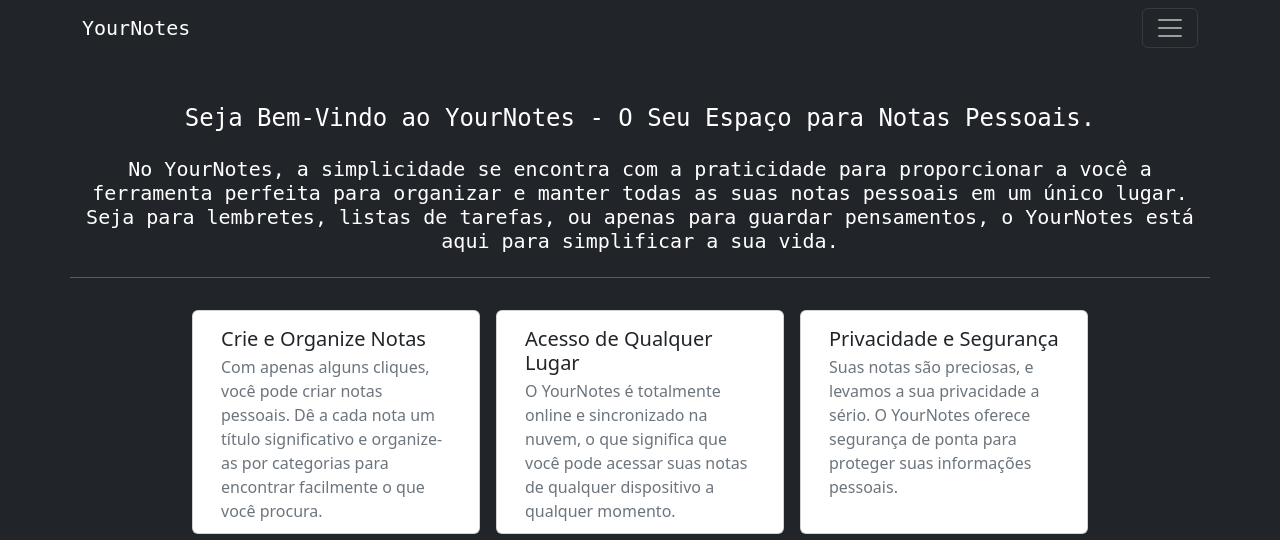
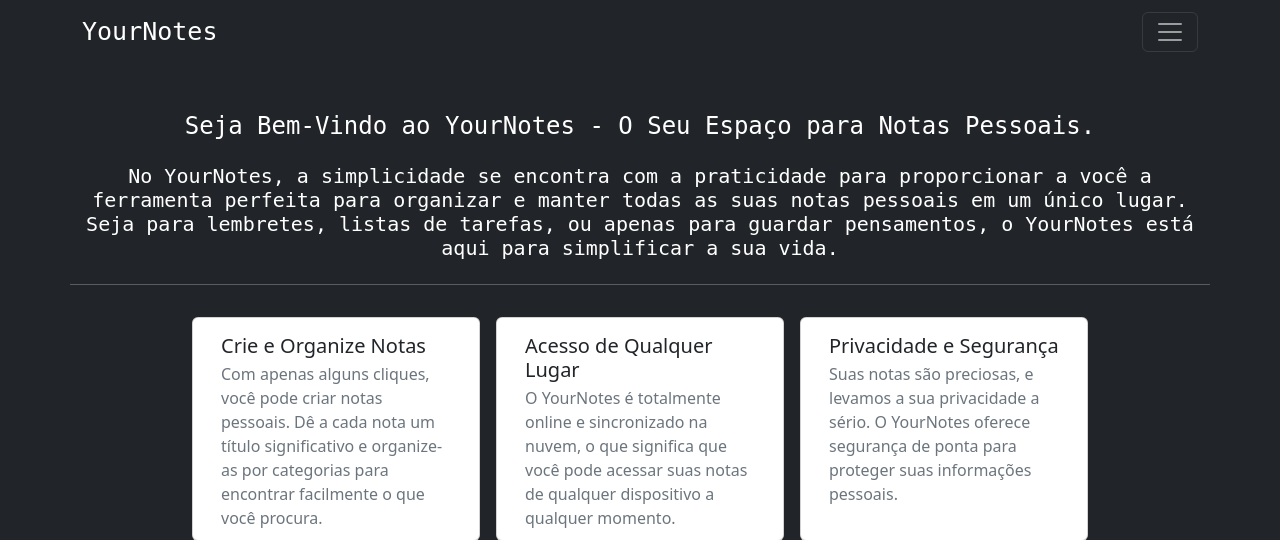
Before and after one commit to SergioHenriqueRodrigues/DjangoProject, a Django app: page / in a window 1280 px wide. Shown: the top 540 px of the page. Run offline with Django 4.2, Linux system fonts and the light colour scheme.

Commit message:
last commit

```diff
--- a/devWeb/task/templates/menu.html
+++ b/devWeb/task/templates/menu.html
@@ -1,5 +1,4 @@
 <!DOCTYPE html>
-
 <html lang="pt-br">
 
 <head>
@@ -14,7 +13,7 @@
 <body>
   <nav class="navbar navbar-dark bg-dark">
     <div class="container">
-      <a class="navbar-brand" href="#" style="font-family: monospace;">YourNotes</a>
+      <a class="navbar-brand" href="#" style="font-family: monospace; font-size: 25px;">YourNotes</a>
       <button class="navbar-toggler" type="button" data-bs-toggle="offcanvas" data-bs-target="#offcanvasNavbar"
         aria-controls="offcanvasNavbar">
         <span class="navbar-toggler-icon"></span>
@@ -71,13 +70,7 @@
     </div>
   </nav>
 
-
   {% block content %}
-
-
   {% endblock %}
-
-
 </body>
-
 </html>
```
Also changed, not shown: devWeb/db.sqlite3.
